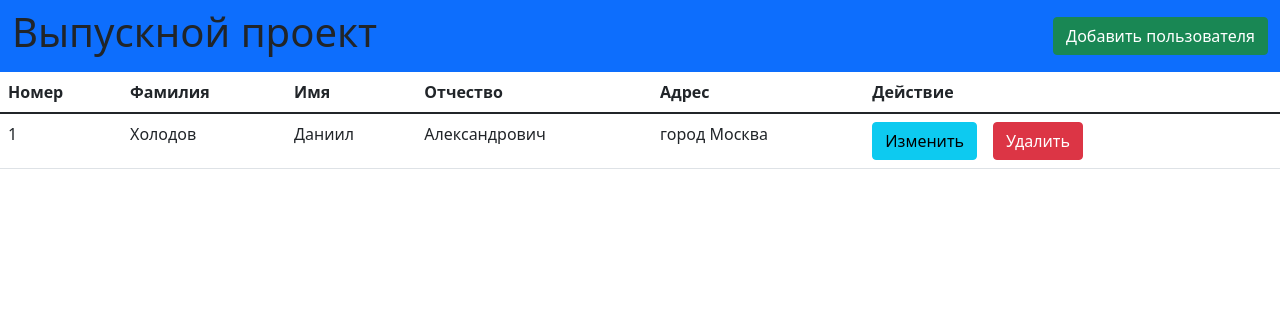
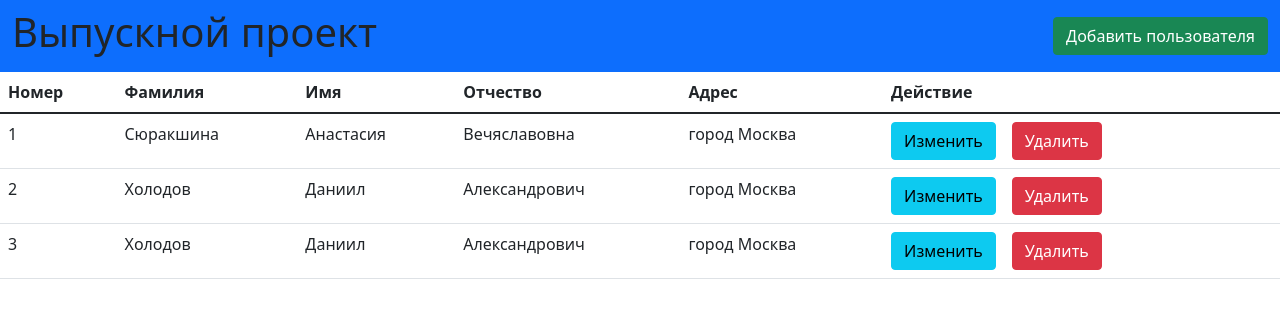
Before and after one commit to homyak-coder/angular-final-list, an Angular app: page / in a window 1280 px wide. Shown: the top 318 px of the page. Built offline with nearby package versions, Linux system fonts and the light colour scheme; data requests are answered from the project's data file.

Commit message:
Добавлена возможность получать пользователей из базы данных

```diff
--- a/db.json
+++ b/db.json
@@ -1,9 +1,25 @@
 {
   "posts": [
     {
-      "id": 1,
-      "title": "json-server",
-      "author": "typicode"
+      "lastName": "Cюракшина",
+      "firstName": "Анастасия",
+      "fathersName": "Вечяславовна",
+      "address": "город Москва",
+      "id": 1
+    },
+    {
+      "lastName": "Холодов",
+      "firstName": "Даниил",
+      "fathersName": "Александрович",
+      "address": "город Москва",
+      "id": 2
+    },
+    {
+      "lastName": "Холодов",
+      "firstName": "Даниил",
+      "fathersName": "Александрович",
+      "address": "город Москва",
+      "id": 3
     }
   ],
   "comments": [
--- a/src/app/shared/api.service.ts
+++ b/src/app/shared/api.service.ts
@@ -13,8 +13,8 @@ export class ApiService {
     return this.http.post<any>('http://localhost:3000/posts', data)
       .pipe(map((res: any) => {return res}))
   }
-  getUser(data: any) {
-    return this.http.get<any>('http://localhost:3000/posts', data)
+  getUser() {
+    return this.http.get<any>('http://localhost:3000/posts')
       .pipe(map((res: any) => {return res}))
   }
   updateUser(data: any, id: number) {
--- /dev/null
+++ b/src/app/user.ts
@@ -0,0 +1,6 @@
+export class User {
+  lastName: string = ''
+  firstName: string = ''
+  fathersName: string = ''
+  address: string = ''
+}
--- a/src/app/usersdashboard/usersdashboard.component.html
+++ b/src/app/usersdashboard/usersdashboard.component.html
@@ -20,12 +20,12 @@
   </tr>
   </thead>
   <tbody>
-  <tr>
-    <td>1</td>
-    <td>Холодов</td>
-    <td>Даниил</td>
-    <td>Александрович</td>
-    <td>город Москва</td>
+  <tr *ngFor="let user of userData">
+    <td>{{user.id}}</td>
+    <td>{{user.lastName}}</td>
+    <td>{{user.firstName}}</td>
+    <td>{{user.fathersName}}</td>
+    <td>{{user.address}}</td>
     <td>
       <button class="btn btn-info">Изменить</button>
       <button class="btn btn-danger mx-3">Удалить</button>
@@ -63,8 +63,8 @@
         </form>
       </div>
       <div class="modal-footer">
-        <button type="button" class="btn btn-secondary" data-bs-dismiss="modal">Закрыть</button>
-        <button type="button" class="btn btn-primary">Добавить</button>
+        <button type="button" id="cancel" class="btn btn-secondary" data-bs-dismiss="modal">Закрыть</button>
+        <button type="button" (click)="postUserDetails()"  class="btn btn-primary">Добавить</button>
       </div>
     </div>
   </div>
--- a/src/app/usersdashboard/usersdashboard.component.ts
+++ b/src/app/usersdashboard/usersdashboard.component.ts
@@ -1,5 +1,7 @@
 import { Component, OnInit } from '@angular/core';
 import {FormGroup, FormBuilder} from "@angular/forms";
+import {User} from "../user";
+import {ApiService} from "../shared/api.service";
 
 @Component({
   selector: 'app-usersdashboard',
@@ -9,8 +11,10 @@ import {FormGroup, FormBuilder} from "@angular/forms";
 export class UsersdashboardComponent implements OnInit {
 
   formValue!: FormGroup
+  userObj: User = new User()
+  userData !: any
 
-  constructor(private formBuilder: FormBuilder) { }
+  constructor(private formBuilder: FormBuilder, private api: ApiService) { }
 
   ngOnInit(): void {
     this.formValue = this.formBuilder.group({
@@ -19,6 +23,32 @@ export class UsersdashboardComponent implements OnInit {
        fathersName: [''],
        address: ['']
     })
+    this.getAllUsers()
+  }
+
+  postUserDetails() {
+    this.userObj.lastName = this.formValue.value.lastName
+    this.userObj.firstName = this.formValue.value.firstName
+    this.userObj.fathersName = this.formValue.value.fathersName
+    this.userObj.address = this.formValue.value.address
+
+    this.api.postUser(this.userObj)
+      .subscribe(res => {
+        console.log(res)
+        alert("Пользователь добавлен")
+        let ref = document.getElementById('cancel')
+        ref?.click()
+        this.formValue.reset()
+      },
+        err => {
+        alert('Ошибка!')
+        })
+  }
+
+  getAllUsers() {
+    this.api.getUser().subscribe(
+      res => this.userData= res
+    )
   }
 
 }
```
